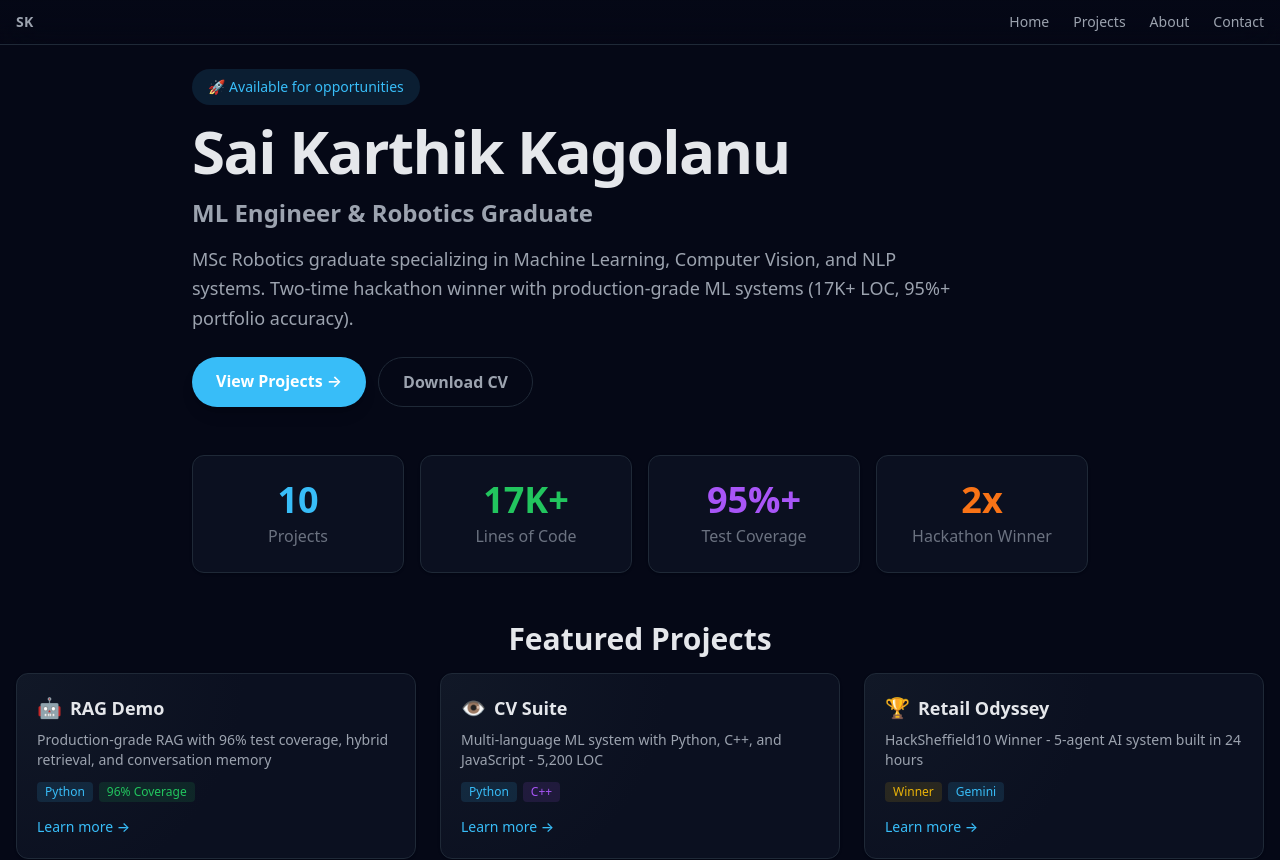
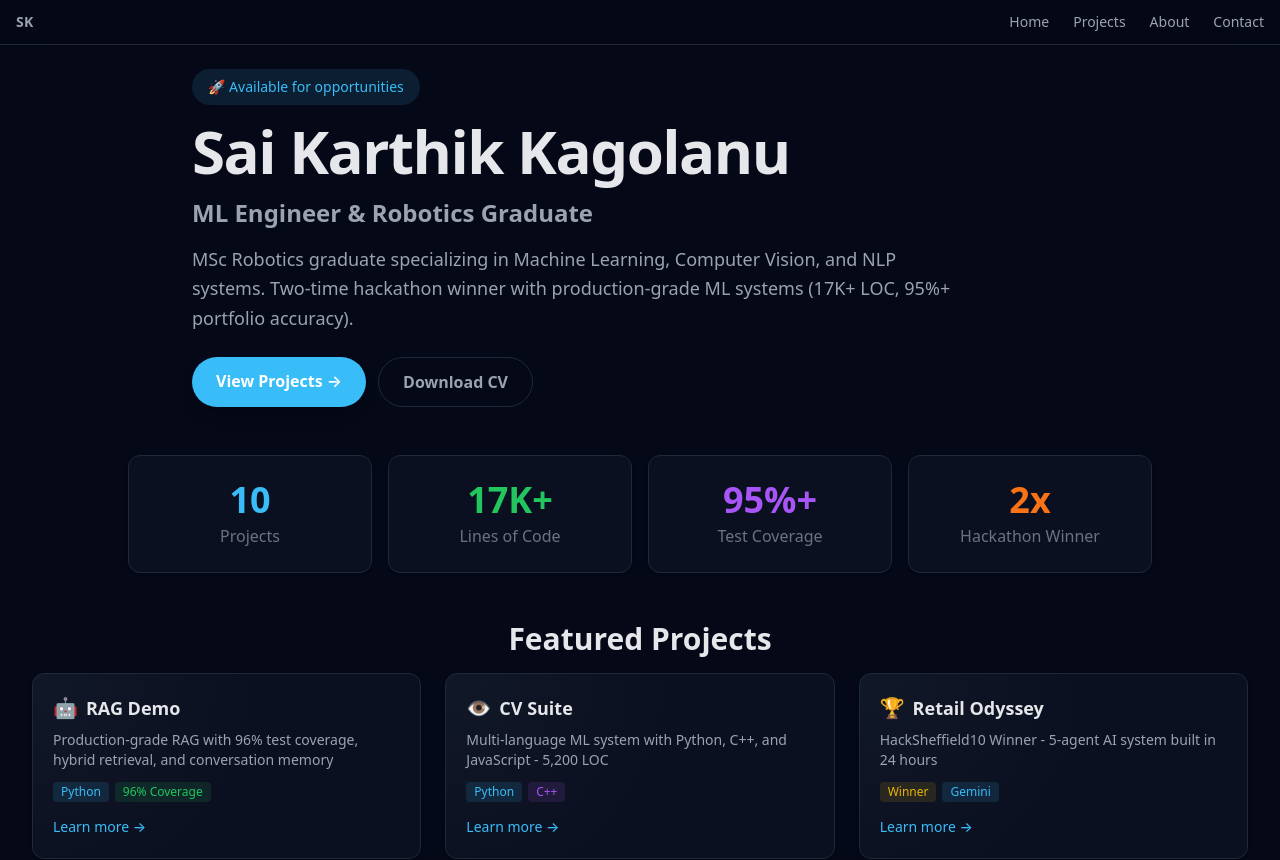
Before and after one commit to SkullKrak7/portfolio-website, a Next.js app: page / in a window 1280 px wide. Shown: the top 860 px of the page. Built offline with nearby package versions, Linux system fonts and the light colour scheme.

Commit message:
Optimize layout: remove max-width constraints, add 2XL grid columns for better space usage

```diff
--- a/app/page.tsx
+++ b/app/page.tsx
@@ -9,7 +9,7 @@ export default function Home() {
       </a>
       <main id="main-content" className="flex flex-col justify-center flex-1" style={{ background: 'var(--bg-page)' }}>
       {/* Hero Section */}
-      <section className="container mx-auto px-4 py-4 lg:py-6 max-w-6xl">
+      <section className="container mx-auto px-4 lg:px-8 py-4 lg:py-6">
         <div className="max-w-4xl mx-auto text-center lg:text-left">
           <div className="inline-block px-3 py-1 md:px-4 md:py-2 rounded-full text-xs md:text-sm font-medium mb-3 md:mb-4" style={{ background: 'var(--accent-soft)', color: 'var(--accent)' }}>
             🚀 Available for opportunities
@@ -45,8 +45,8 @@ export default function Home() {
       </section>
 
       {/* Stats Section */}
-      <section className="container mx-auto px-4 py-4 lg:py-6 max-w-6xl">
-        <div className="grid grid-cols-2 lg:grid-cols-4 gap-4 max-w-4xl mx-auto">
+      <section className="container mx-auto px-4 lg:px-8 py-4 lg:py-6">
+        <div className="grid grid-cols-2 lg:grid-cols-4 gap-4 max-w-5xl mx-auto">
           <div className="p-4 md:p-6 rounded-xl shadow text-center" style={{ background: 'var(--bg-elevated)', border: '1px solid var(--border-subtle)' }}>
             <div className="text-3xl md:text-4xl font-bold mb-1" style={{ color: 'var(--accent)' }}>10</div>
             <div className="text-sm md:text-base" style={{ color: 'var(--text-muted)' }}>Projects</div>
@@ -67,9 +67,9 @@ export default function Home() {
       </section>
 
       {/* Featured Projects */}
-      <section className="container mx-auto px-4 py-4 lg:py-6 max-w-7xl">
+      <section className="container mx-auto px-4 lg:px-8 py-4 lg:py-6">
         <h2 className="text-2xl md:text-3xl font-bold mb-4 text-center" style={{ color: 'var(--text-primary)' }}>Featured Projects</h2>
-        <div className="grid md:grid-cols-2 xl:grid-cols-3 gap-4 lg:gap-6">
+        <div className="grid md:grid-cols-2 xl:grid-cols-3 2xl:grid-cols-4 gap-4 lg:gap-6">
           {/* RAG_Demo */}
           <div className="group p-4 md:p-5 rounded-xl shadow hover:shadow-xl transition-all" style={{
             background: 'radial-gradient(circle at top left, #111827 0%, var(--bg-elevated) 52%)',
--- a/app/projects/[slug]/page.tsx
+++ b/app/projects/[slug]/page.tsx
@@ -13,7 +13,7 @@ export default async function ProjectPage({ params }: { params: Promise<{ slug:
 
   return (
     <main className="min-h-screen py-8 lg:py-12" style={{ background: 'var(--bg-page)' }}>
-      <div className="container mx-auto px-4 max-w-7xl">
+      <div className="container mx-auto px-4 lg:px-8 max-w-7xl">
         <Link href="/projects" className="hover:underline mb-8 inline-block transition-colors" style={{ color: 'var(--accent)' }}>
           ← Back to Projects
         </Link>
--- a/app/projects/page.tsx
+++ b/app/projects/page.tsx
@@ -12,7 +12,7 @@ export default function ProjectsPage() {
 
   return (
     <main className="min-h-screen" style={{ background: 'var(--bg-page)' }}>
-      <div className="container mx-auto px-4 py-8 lg:py-12 max-w-7xl">
+      <div className="container mx-auto px-4 lg:px-8 py-8 lg:py-12">
         <h1 className="text-4xl font-bold mb-4" style={{ color: 'var(--text-primary)' }}>All Projects</h1>
         <p className="text-xl mb-8" style={{ color: 'var(--text-secondary)' }}>
           {projects.length} projects showcasing ML, computer vision, NLP, and full-stack development
@@ -41,7 +41,7 @@ export default function ProjectsPage() {
           ))}
         </div>
 
-        <div className="grid sm:grid-cols-2 lg:grid-cols-3 xl:grid-cols-4 gap-4 lg:gap-6">
+        <div className="grid sm:grid-cols-2 lg:grid-cols-3 xl:grid-cols-4 2xl:grid-cols-5 gap-4 lg:gap-6">
           {filtered.map((project) => (
             <ProjectCard
               key={project.slug}
```
